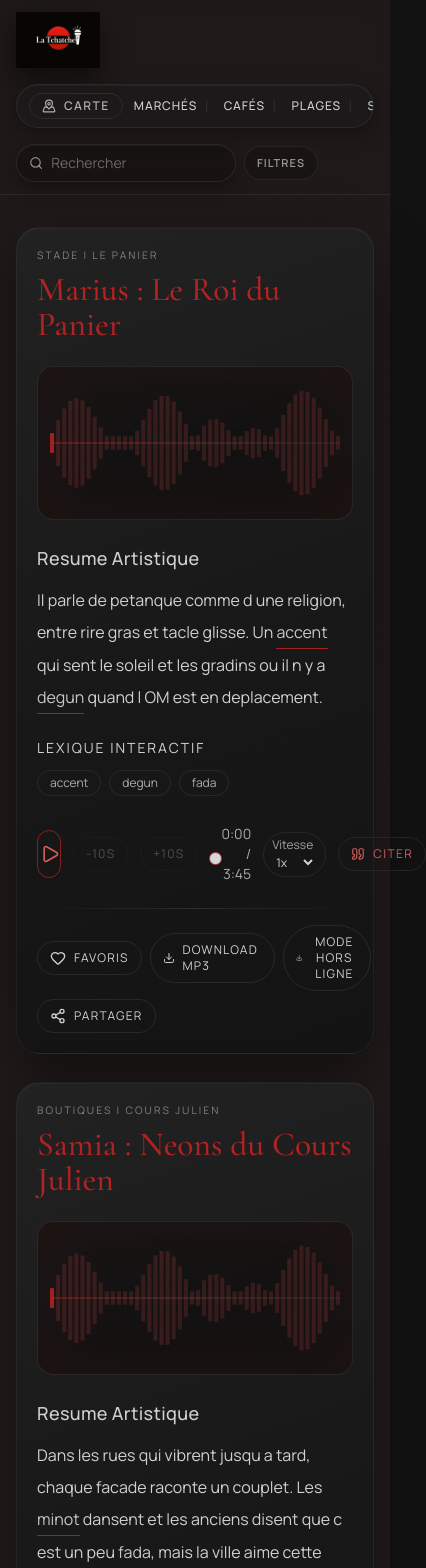
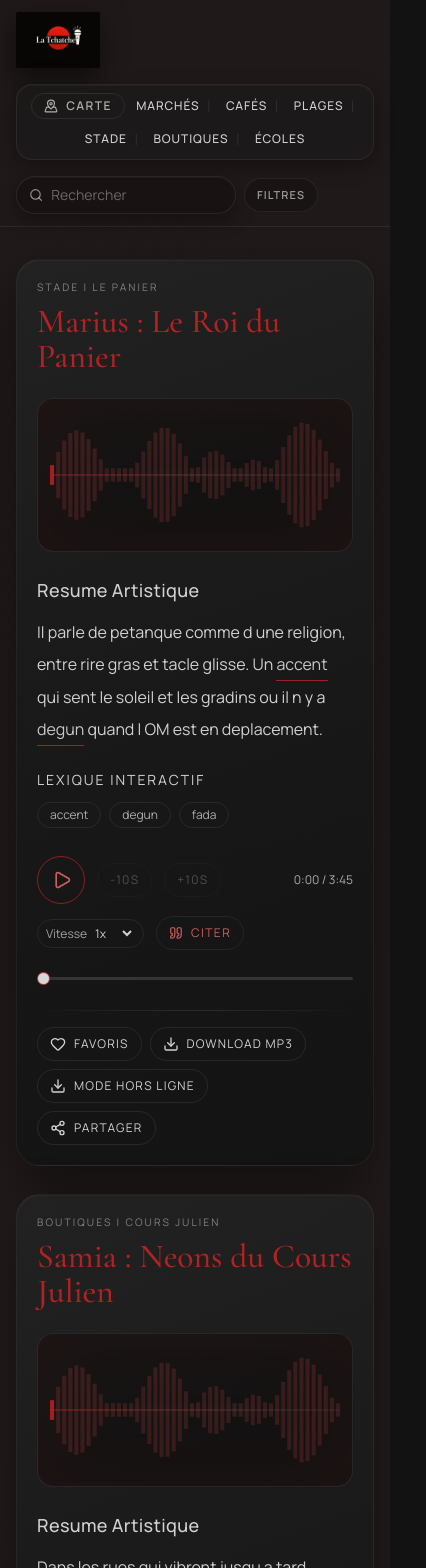
Before and after one commit to philippemaraval/La-Tchatche, a React (Vite) app: page / in a window 390 px wide. Shown: the top 1568 px of the page, 426 px wide, since content can reach past the window. Built offline with nearby package versions, Linux system fonts and the light colour scheme.

Commit message:
Refine QR art direction and harden mobile layout against overflow

```diff
--- a/src/App.jsx
+++ b/src/App.jsx
@@ -1125,7 +1125,7 @@ function App() {
             </button>
           </div>
 
-          <div className="mobile-scroll flex items-center gap-2 rounded-full border border-anthracite/80 bg-asphalt/60 px-3 py-2 shadow-glass md:justify-self-center">
+          <div className="mobile-scroll flex flex-wrap items-center justify-center gap-2 rounded-2xl border border-anthracite/80 bg-asphalt/60 px-3 py-2 shadow-glass md:justify-self-center md:rounded-full md:flex-nowrap">
             <button
               type="button"
               className={`inline-flex items-center gap-2 rounded-full border px-3 py-1 text-xs font-semibold tracking-[0.12em] transition ${
@@ -1291,10 +1291,10 @@ function App() {
                   </h2>
                 </div>
                 <div className="flex flex-wrap items-center justify-end gap-2">
-                  <div className="inline-flex rounded-full border border-anthracite/70 bg-black/35 p-1">
+                  <div className="flex flex-wrap rounded-2xl border border-anthracite/70 bg-black/35 p-1 md:rounded-full">
                     <button
                       type="button"
-                      className={`whitespace-nowrap rounded-full px-3 py-1.5 text-[10px] font-semibold uppercase tracking-[0.08em] transition md:text-[11px] ${
+                      className={`rounded-full px-3 py-1.5 text-[10px] font-semibold uppercase tracking-[0.08em] transition md:text-[11px] ${
                         mapMode === 'all'
                           ? 'bg-opera/25 text-operaSoft'
                           : 'text-mist/65 hover:bg-white/5 hover:text-mist/90'
@@ -1305,7 +1305,7 @@ function App() {
                     </button>
                     <button
                       type="button"
-                      className={`whitespace-nowrap rounded-full px-3 py-1.5 text-[10px] font-semibold uppercase tracking-[0.08em] transition md:text-[11px] ${
+                      className={`rounded-full px-3 py-1.5 text-[10px] font-semibold uppercase tracking-[0.08em] transition md:text-[11px] ${
                         mapMode === 'nearest'
                           ? 'bg-opera/25 text-operaSoft'
                           : 'text-mist/65 hover:bg-white/5 hover:text-mist/90'
@@ -1321,7 +1321,7 @@ function App() {
                     </button>
                     <button
                       type="button"
-                      className={`whitespace-nowrap rounded-full px-3 py-1.5 text-[10px] font-semibold uppercase tracking-[0.08em] transition md:text-[11px] ${
+                      className={`rounded-full px-3 py-1.5 text-[10px] font-semibold uppercase tracking-[0.08em] transition md:text-[11px] ${
                         mapMode === 'latest'
                           ? 'bg-opera/25 text-operaSoft'
                           : 'text-mist/65 hover:bg-white/5 hover:text-mist/90'
@@ -1497,13 +1497,13 @@ function App() {
                   return (
                     <div
                       key={`map-${episode.id}`}
-                      className={`flex items-center justify-between rounded-xl px-4 py-3 ${
+                      className={`flex flex-wrap items-center justify-between gap-2 rounded-xl px-4 py-3 sm:flex-nowrap ${
                         mapMode !== 'all' && !isFocused
                           ? 'border border-mist/25 bg-black/10 text-mist/60'
                           : 'border border-anthracite/70 bg-black/20'
                       }`}
                     >
-                      <div>
+                      <div className="min-w-0 flex-1">
                         <p className={`font-serif text-xl ${mapMode !== 'all' && !isFocused ? 'text-mist/70' : 'text-opera'}`}>
                           {episode.title}
                         </p>
@@ -1603,8 +1603,9 @@ function App() {
                         </div>
 
                         <div className="hidden items-end gap-2 md:flex md:flex-col">
-                          <div className="rounded-2xl border border-opera/35 bg-black/45 p-2 shadow-[0_10px_24px_rgba(0,0,0,0.45)]">
-                            <div className="rounded-xl border border-opera/25 bg-[#f6f3ee] p-1.5">
+                          <div className="rounded-2xl border border-opera/45 bg-gradient-to-b from-[#2b1515] to-[#140f0f] p-2 shadow-[0_10px_24px_rgba(0,0,0,0.45)]">
+                            <div className="mb-1 text-[9px] uppercase tracking-[0.2em] text-operaSoft/70">La Tchatche</div>
+                            <div className="rounded-xl border border-opera/35 bg-[#f6f3ee] p-1.5 shadow-[inset_0_0_0_1px_rgba(0,0,0,0.06)]">
                               <QRCodeSVG
                                 value={qrValue}
                                 size={84}
@@ -1645,10 +1646,10 @@ function App() {
                         </div>
                       </div>
 
-                      <div className="mt-7 flex items-center gap-3">
+                      <div className="mt-7 flex flex-wrap items-center gap-3">
                         <button
                           type="button"
-                          className="inline-flex h-12 w-12 items-center justify-center rounded-full border border-opera/75 bg-opera/18 text-operaSoft transition hover:bg-opera/28"
+                          className="inline-flex h-12 w-12 shrink-0 items-center justify-center rounded-full border border-opera/75 bg-opera/18 text-operaSoft transition hover:bg-opera/28"
                           onClick={() => playEpisode(episode)}
                           aria-label={playingThis ? 'Pause' : 'Play'}
                         >
@@ -1657,7 +1658,7 @@ function App() {
 
                         <button
                           type="button"
-                          className="rounded-full border border-anthracite/75 px-3 py-2 text-xs uppercase tracking-[0.1em] text-mist/75 transition hover:border-opera/55 hover:text-operaSoft disabled:cursor-not-allowed disabled:opacity-40"
+                          className="shrink-0 rounded-full border border-anthracite/75 px-3 py-2 text-xs uppercase tracking-[0.1em] text-mist/75 transition hover:border-opera/55 hover:text-operaSoft disabled:cursor-not-allowed disabled:opacity-40"
                           onClick={() => seekRelative(-10)}
                           disabled={!isActive}
                         >
@@ -1666,14 +1667,14 @@ function App() {
 
                         <button
                           type="button"
-                          className="rounded-full border border-anthracite/75 px-3 py-2 text-xs uppercase tracking-[0.1em] text-mist/75 transition hover:border-opera/55 hover:text-operaSoft disabled:cursor-not-allowed disabled:opacity-40"
+                          className="shrink-0 rounded-full border border-anthracite/75 px-3 py-2 text-xs uppercase tracking-[0.1em] text-mist/75 transition hover:border-opera/55 hover:text-operaSoft disabled:cursor-not-allowed disabled:opacity-40"
                           onClick={() => seekRelative(10)}
                           disabled={!isActive}
                         >
                           +10s
                         </button>
 
-                        <div className="flex-1">
+                        <div className="order-last basis-full md:order-none md:flex-1">
                           <input
                             type="range"
                             min={0}
@@ -1698,11 +1699,11 @@ function App() {
                           />
                         </div>
 
-                        <p className="w-24 text-right text-sm text-mist/80">
+                        <p className="ml-auto w-auto shrink-0 text-right text-xs text-mist/80 md:w-24 md:text-sm">
                           {formatTime(shownCurrent)} / {formatTime(shownDuration)}
                         </p>
 
-                        <label className="rounded-full border border-anthracite/75 px-2 py-1 text-xs text-mist/75">
+                        <label className="shrink-0 rounded-full border border-anthracite/75 px-2 py-1 text-xs text-mist/75">
                           <span className="mr-1">Vitesse</span>
                           <select
                             value={playbackRate}
@@ -1719,7 +1720,7 @@ function App() {
 
                         <button
                           type="button"
-                          className="inline-flex items-center gap-2 rounded-full border border-anthracite/70 px-3 py-2 text-xs uppercase tracking-[0.12em] text-operaSoft transition hover:border-opera/65 hover:bg-opera/10"
+                          className="inline-flex shrink-0 items-center gap-2 rounded-full border border-anthracite/70 px-3 py-2 text-xs uppercase tracking-[0.12em] text-operaSoft transition hover:border-opera/65 hover:bg-opera/10"
                           onClick={() => openQuoteModal(episode)}
                         >
                           <Quote className="h-3.5 w-3.5" />
@@ -1730,7 +1731,7 @@ function App() {
                       <div className="mt-6 fade-divider" />
 
                       <div className="mt-4 flex flex-wrap items-center justify-between gap-2">
-                        <div className="flex items-center gap-2">
+                        <div className="flex flex-wrap items-center gap-2">
                           <button
                             type="button"
                             onClick={() => toggleFavorite(episode.id)}
@@ -1845,14 +1846,14 @@ function App() {
               </label>
             </div>
 
-            <div className="mt-2 flex items-center gap-3">
+            <div className="mt-2 flex flex-wrap items-center gap-2">
               <input
                 type="range"
                 min={0}
                 max={100}
                 step={0.1}
                 value={progress}
-                className="audio-slider flex-1"
+                className="audio-slider order-last basis-full sm:order-none sm:flex-1"
                 style={{ '--progress': `${progress}%` }}
                 onChange={(event) => {
                   if (!howlRef.current || !activeEpisode) {
@@ -1867,7 +1868,7 @@ function App() {
                   persistPlaybackPosition(activeEpisode.id, nextSeek, total)
                 }}
               />
-              <p className="w-24 text-right text-xs text-mist/75">
+              <p className="ml-auto w-auto text-right text-xs text-mist/75 sm:w-24">
                 {formatTime(currentTime)} / {formatTime(trackDuration || activeEpisode.duration)}
               </p>
             </div>
@@ -1875,7 +1876,7 @@ function App() {
         </div>
       )}
 
-      <footer className="mx-auto mt-8 flex w-full max-w-[860px] items-center justify-center gap-8 border-t border-anthracite/80 px-4 py-6 text-sm md:px-6">
+      <footer className="mx-auto mt-8 flex w-full max-w-[860px] flex-wrap items-center justify-center gap-4 border-t border-anthracite/80 px-4 py-6 text-sm md:gap-8 md:px-6">
         <a href="#" className="footer-link">
           Mentions Legales
         </a>
@@ -1908,7 +1909,7 @@ function App() {
               animate={{ y: 0, opacity: 1, scale: 1 }}
               exit={{ y: 14, opacity: 0, scale: 0.98 }}
               transition={{ duration: 0.24 }}
-              className="episode-shell w-full max-w-xl rounded-2xl p-5"
+              className="episode-shell max-h-[86vh] w-full max-w-xl overflow-y-auto rounded-2xl p-5"
               onClick={(event) => event.stopPropagation()}
             >
               <div className="mb-4 flex items-start justify-between gap-3">
@@ -1995,7 +1996,7 @@ function App() {
               animate={{ y: 0, opacity: 1, scale: 1 }}
               exit={{ y: 14, opacity: 0, scale: 0.98 }}
               transition={{ duration: 0.24 }}
-              className="episode-shell w-full max-w-xl rounded-2xl p-5"
+              className="episode-shell max-h-[86vh] w-full max-w-xl overflow-y-auto rounded-2xl p-5"
               onClick={(event) => event.stopPropagation()}
             >
               <div className="mb-4 flex items-start justify-between gap-3">
--- a/src/index.css
+++ b/src/index.css
@@ -22,11 +22,20 @@ html,
 body,
 #root {
   min-height: 100%;
+  width: 100%;
+  max-width: 100%;
 }
 
 body {
   margin: 0;
   background: #121212;
+  overflow-x: hidden;
+}
+
+img,
+svg,
+canvas {
+  max-width: 100%;
 }
 
 .bitume-noise {
@@ -110,6 +119,8 @@ body {
   background: linear-gradient(150deg, rgba(18, 18, 18, 0.98) 0%, rgba(10, 10, 10, 0.98) 100%);
   border: 1px solid rgba(178, 34, 34, 0.7);
   box-shadow: 0 20px 40px rgba(0, 0, 0, 0.55);
+  max-width: min(16rem, calc(100vw - 2rem));
+  overflow-wrap: anywhere;
 }
 
 .audio-slider,
@@ -212,11 +223,21 @@ body {
 
 @media (max-width: 720px) {
   .mobile-scroll {
-    overflow-x: auto;
-    scrollbar-width: none;
+    overflow-x: visible;
+    flex-wrap: wrap;
+    justify-content: center;
   }
 
   .mobile-scroll::-webkit-scrollbar {
     display: none;
   }
+
+  .episode-shell {
+    overflow: hidden;
+  }
+
+  .leaflet-control-attribution {
+    max-width: calc(100% - 12px);
+    font-size: 10px;
+  }
 }
```
